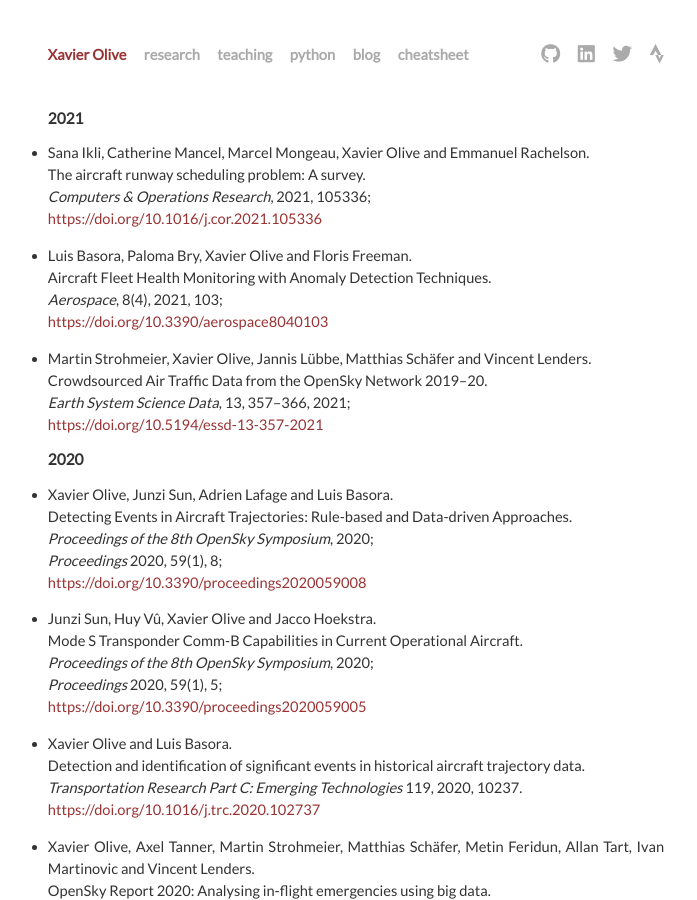
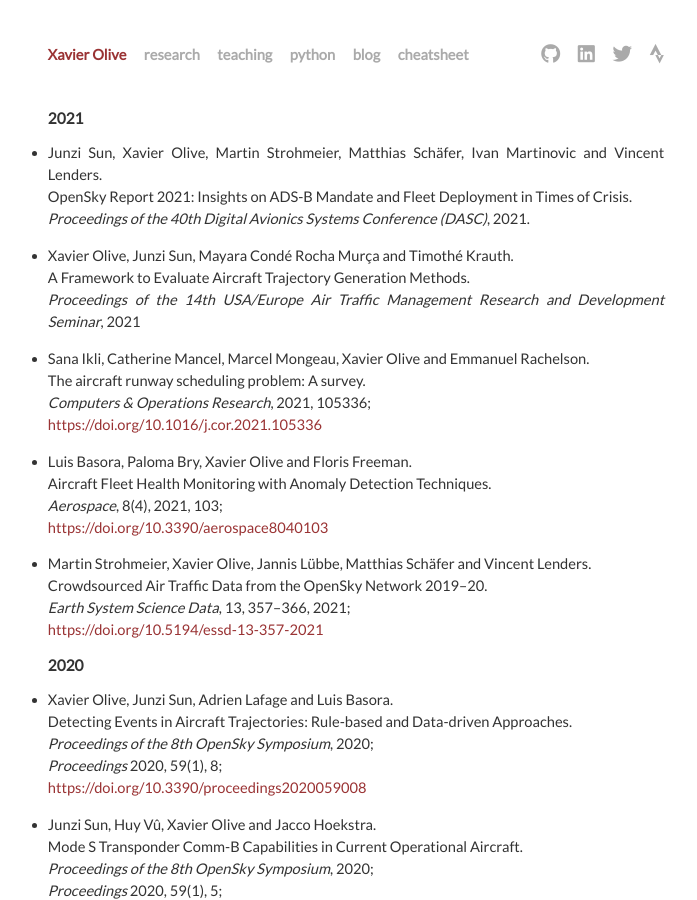
Before and after one commit to xoolive/xoolive.github.io, a Jekyll site: the page built from _pages/publications.md, in a window 1280 px wide and 900 px high. Shown: the whole window, without its empty margins (284-981 px from the left). Built offline with Jekyll 4.4.1, drawn with Linux system fonts in a browser that asks for light colours; nearby versions of some CDN libraries.

Commit message:
new papers

```diff
--- a/_pages/publications.md
+++ b/_pages/publications.md
@@ -5,6 +5,14 @@ permalink: /publications/
 ---
 
 # 2021
+
+- Junzi Sun, Xavier Olive, Martin Strohmeier, Matthias Schäfer, Ivan Martinovic and Vincent Lenders.
+  OpenSky Report 2021: Insights on ADS-B Mandate and Fleet Deployment in Times of Crisis.
+  _Proceedings of the 40th Digital Avionics Systems Conference (DASC)_, 2021.
+
+- Xavier Olive, Junzi Sun, Mayara Condé Rocha Murça and Timothé Krauth.
+  A Framework to Evaluate Aircraft Trajectory Generation Methods.
+  _Proceedings of the 14th USA/Europe Air Traffic Management Research and Development Seminar_, 2021
 
 - Sana Ikli, Catherine Mancel, Marcel Mongeau, Xavier Olive and Emmanuel Rachelson.
   The aircraft runway scheduling problem: A survey.
```
